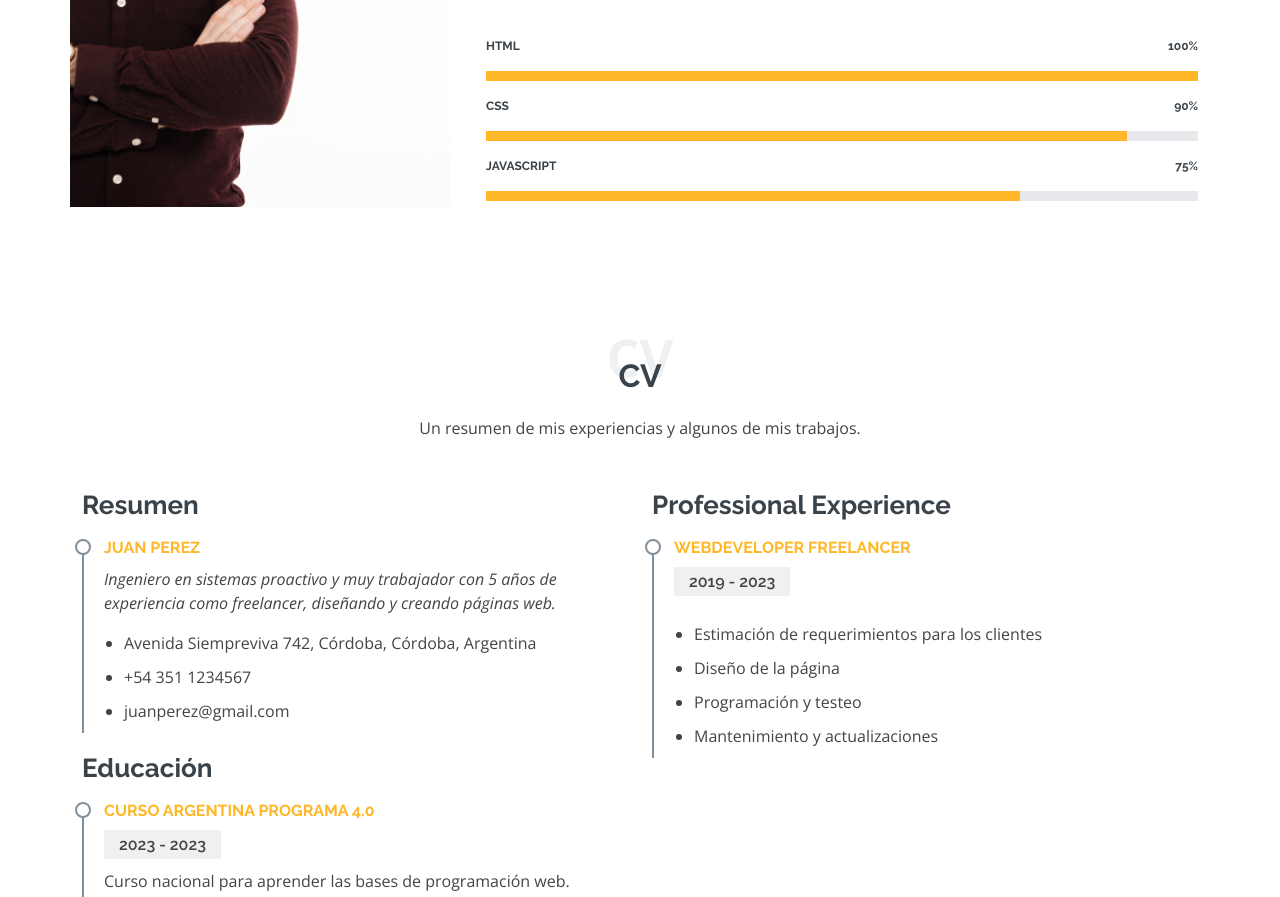
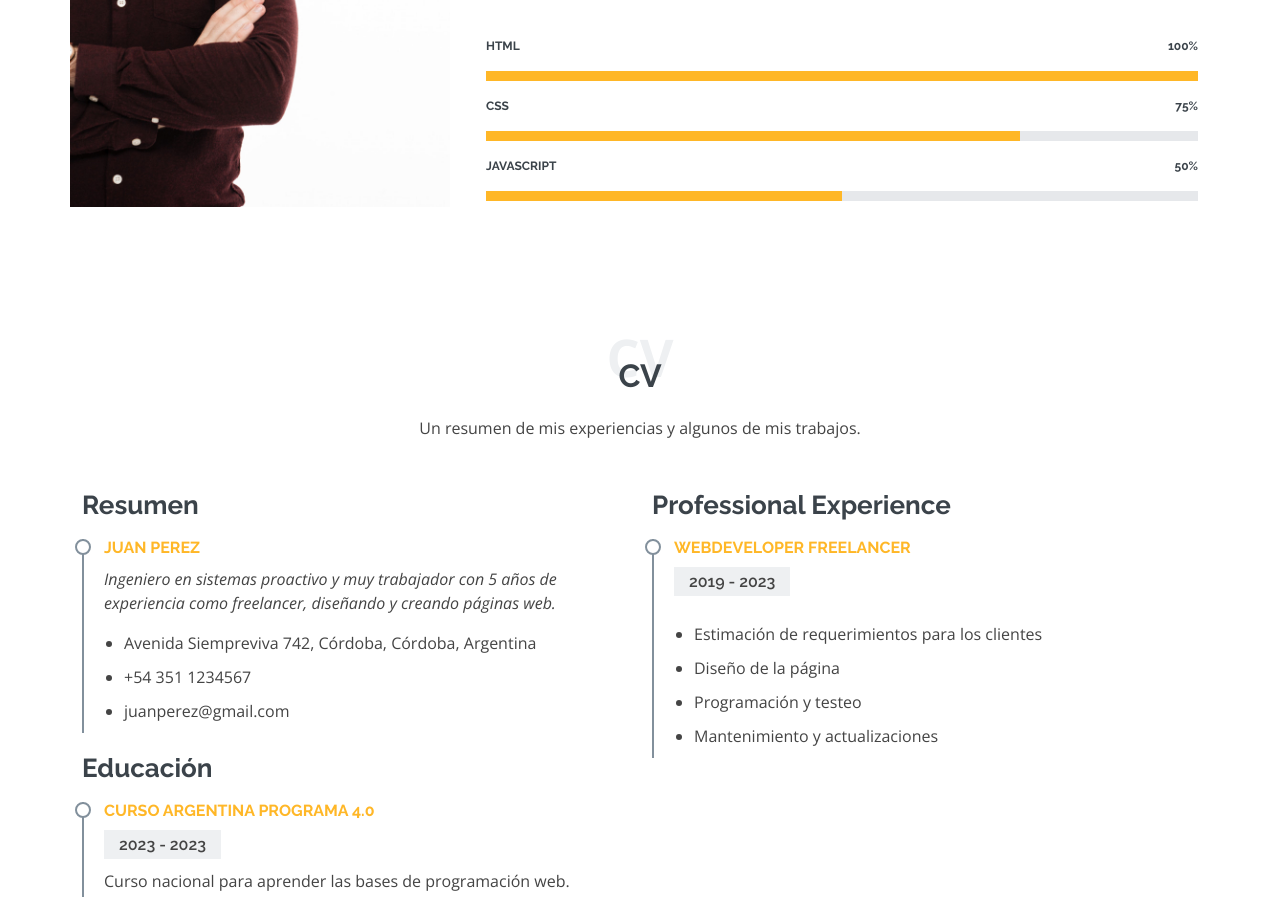
Before and after one commit to Nacho-Gallardo/nacho-gallardo.github.io, a plain HTML site: page index.html in a window 1280 px wide. Shown: the part 1433-2330 px from the top of the page. Drawn offline with nearby package versions, Linux system fonts and the light colour scheme.

Commit message:
cambio valores, delete cosas

```diff
--- a/index.html
+++ b/index.html
@@ -119,16 +119,16 @@
               </div>
 
               <div class="progress">
-                <span class="skill">CSS <i class="val">90%</i></span>
+                <span class="skill">CSS <i class="val">75%</i></span>
                 <div class="progress-bar-wrap">
-                  <div class="progress-bar" role="progressbar" style="width: 90%" aria-valuenow="90" aria-valuemin="0" aria-valuemax="100"></div>
+                  <div class="progress-bar" role="progressbar" style="width: 75%" aria-valuenow="75" aria-valuemin="0" aria-valuemax="100"></div>
                 </div>
               </div>
 
               <div class="progress">
-                <span class="skill">JavaScript <i class="val">75%</i></span>
+                <span class="skill">JavaScript <i class="val">50%</i></span>
                 <div class="progress-bar-wrap">
-                  <div class="progress-bar" role="progressbar" style="width: 75%" aria-valuenow="75" aria-valuemin="0" aria-valuemax="100"></div>
+                  <div class="progress-bar" role="progressbar" style="width: 50%" aria-valuenow="50" aria-valuemin="0" aria-valuemax="100"></div>
                 </div>
               </div>
             </div>
```
Also changed, not shown: assets/css/style.css (+0 -7 lines), assets/img/testimonials-bg.jpg (deleted).
